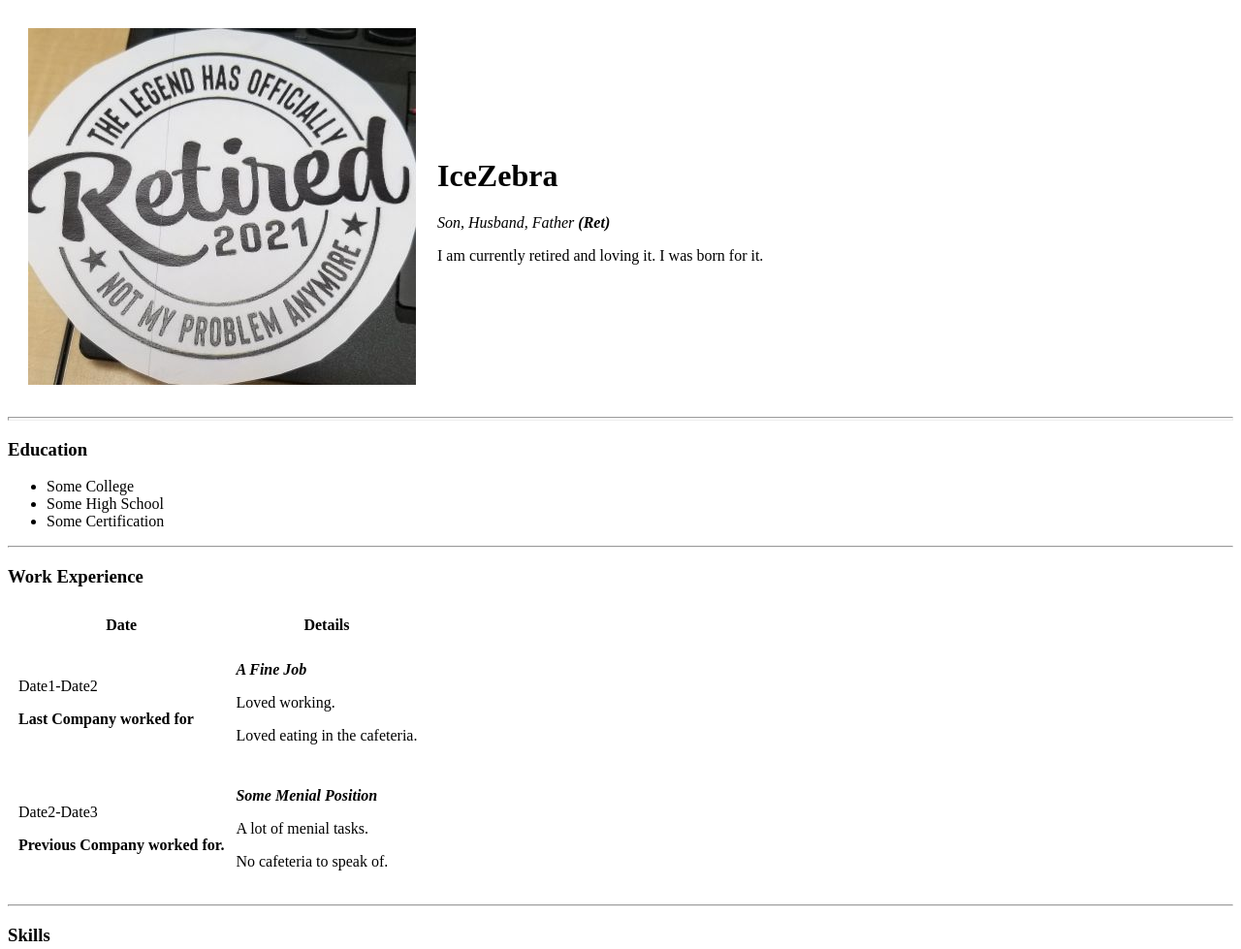
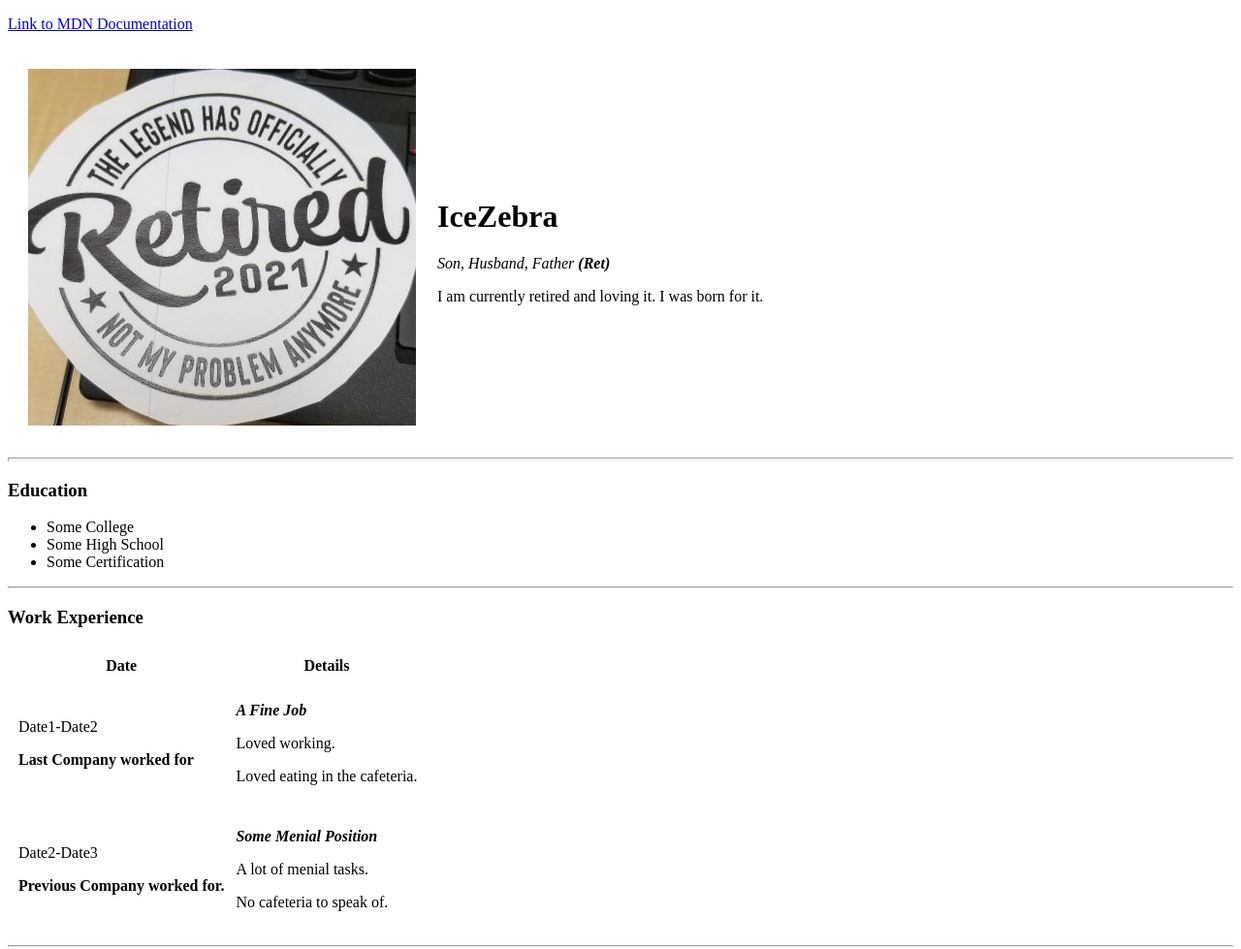
Before and after one commit to IceZeebra/mr, a plain HTML site: page Index.html in a window 1280 px wide. Shown: the top 979 px of the page at 97% size. Drawn offline with Linux system fonts and the light colour scheme.

Commit message:
More info updates required

```diff
--- a/Index.html
+++ b/Index.html
@@ -3,7 +3,7 @@
 <head>
     <meta charset="UTF-8">
 
-    <title>Mark's Personal Site</title>
+    <title>Ice's Personal Site</title>
 </head>
 <body>
     <table cellspacing="20">
@@ -12,6 +12,7 @@
             <td><h1>IceZebra</h1>
             <p><em>Son, Husband, Father <strong>(Ret)</strong></em></p>
             <p>I am currently retired and loving it. I was born for it.</p></td>
+            <p><a href="https://developer.mozilla.org/en-US/">Link to MDN Documentation</a></p>
         </tr>
     </table>
     <hr size="4">
```
